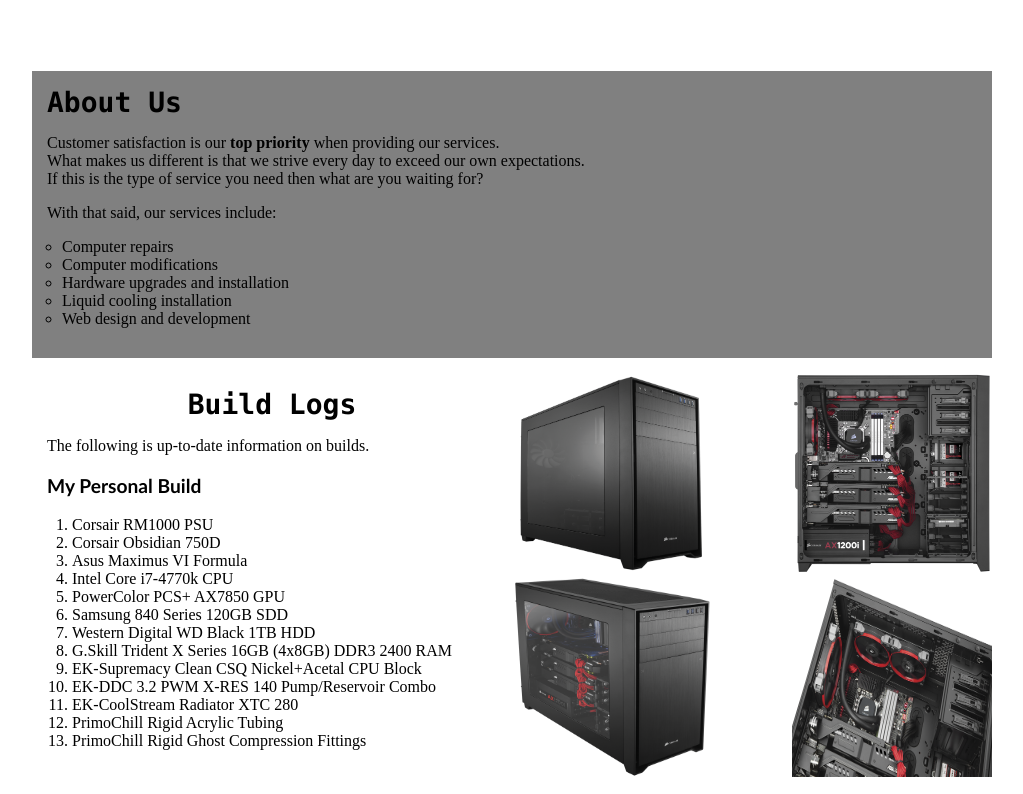
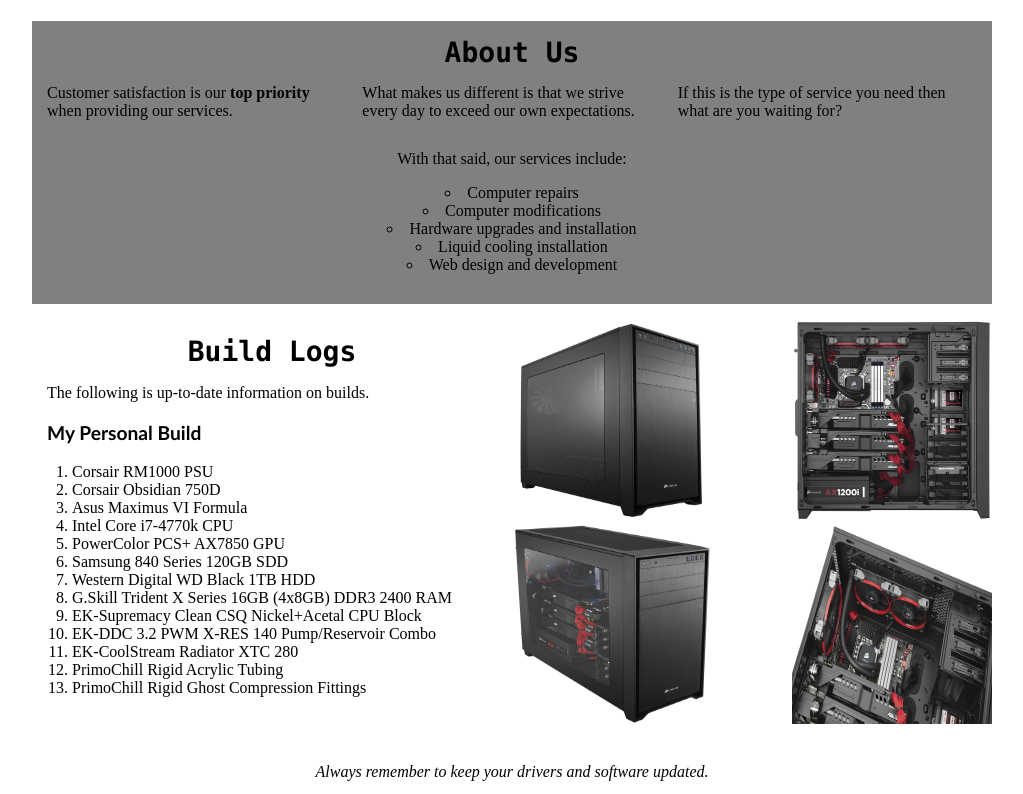
Before and after one commit to ryespecter/wsd, a plain HTML site: page index.html in a window 1280 px wide. Shown: the part 620-1414 px from the top of the page, without its empty margins (128-1151 px from the left). Drawn offline with Linux system fonts and the light colour scheme.

Commit message:
fixed comments
changed colors to hex, added gradient to nav buttons, mad 3 columns in
about section, created opacity for contact section bg

```diff
--- a/css/main.css
+++ b/css/main.css
@@ -11,7 +11,7 @@ body {
 
 h1 {
 	font: bold 300%/50px "Lucida Console", Monaco, monospace;
-	color: white;
+	color: #fff;
 	background: #000;
 	margin: 0;
 	padding: 15px;
@@ -32,7 +32,7 @@ h1 {
 	width: 300px;
 	margin: 0 auto;
 	padding: 0;
-	list-style-type: none;
+	list-style: none;
 	overflow: hidden;
 }
 
@@ -43,19 +43,20 @@ h1 {
 
 .navlink {
 	text-decoration: none;
-	background: #000;
-	border: 1px solid white;
+	background: linear-gradient(#fff, #000, #fff);
+	border: 1px solid #fff;
 	border-radius: 6px;
 	margin: 0 10px 0;
 	display: block;
 	height: 30px;
 	line-height: 30px;
 	text-align: center;
-	color: white;
+	color: #fff;
 }
 
 .navlink:hover{
-	background: #808080;
+	background: linear-gradient(#000, #fff, #000);
+	color: #000;
 }
 
 /*--------------------------Body Content--------------------------*/
@@ -64,6 +65,7 @@ h2, h3 {
 	font: bold 175% "Lucida Console", Monaco, monospace;
 	margin: 0;
 	padding: 15px;
+	text-align: center;
 }
 
 #welcome {
@@ -76,37 +78,45 @@ h2, h3 {
 	background: #808080;
 	width: 500px;
 	height: 400px;
-	margin: 0 0 100px;
+	margin: 0 0 50px;
 	padding: 0;
 	float: left;
 }
 
 .welcomenote {
 	font: 1em "trebuchet ms", helvetica, arial, sans-serif;
-	color: white;
+	color: #fff;
 	text-align: center;
 	background: #808080;
 	width: 460px;
 	height: 400px;
-	margin: 0 0 100px;
+	margin: 0 0 50px;
 	padding: 0;
 	float: left;
 }
 
-#aboutus {
+.aboutus {
 	background: #808080;
-	margin: 0;
+	margin: 0 auto;
 	clear: both;
 }
 
 .aboutnote {
 	padding: 0 15px 0;
+	columns: 200px 3;
+	-webkit-columns: 200px 3;
+	-moz-columns: 200px 3;
 }
 
-.services{
-	list-style: circle;
-	margin: 0 0 15px;
-	padding: 0 30px 30px;
+.services1{
+	padding: 30px 0 0;
+	text-align: center;
+}
+
+.services2{
+	list-style: circle inside;
+	padding: 0 0 30px;
+	text-align: center;
 }
 
 #buildlogs {
@@ -128,6 +138,10 @@ h2, h3 {
 .personalbuild {
 	font: bold 1.2em "trebuchet ms", helvetica, arial, sans-serif;
 	padding: 0 15px 0;
+}
+
+.gallery {
+	list-style: none;
 }
 
 #p1 {
@@ -152,14 +166,14 @@ aside {
 }
 
 #contactus {
-	color: white;
-	text-align: center;
+	color: #fff;
 	background: #000;
+	opacity: .8;
 	clear: both;
 }
 
 .contactus {
-	color: white;
+	color: #fff;
 }
 
 .contactinfo {
@@ -167,11 +181,11 @@ aside {
 }
 
 .email {
-	padding: 0 0 30px;
+	padding: 0 15px 30px;
 }
 
 #elink {
-	color: white;
+	color: #fff;
 }
 
 #elink:hover {
@@ -181,7 +195,7 @@ aside {
 /*-------------------------Footer Content-------------------------*/
 
 footer {
-	color: white;
+	color: #fff;
 	background: #000;
 	margin: 435px 0 0;
 	text-align: center;
--- a/index.html
+++ b/index.html
@@ -48,17 +48,21 @@
 
 		</section>
 
-		<section id="aboutus">
+		<section class="aboutus">
 
-			<h3>About Us</h3>
+			<h3 id="aboutus">About Us</h3>
 
-			<div class="aboutnote">Customer satisfaction is our <strong>top priority</strong> when providing our services.</div>
-			<div class="aboutnote">What makes us different is that we strive every day to exceed our own expectations.</div>
-			<div class="aboutnote">If this is the type of service you need then what are you waiting for?</div>
+		<div class="aboutnote">
 
-			<p class="aboutnote">With that said, our services include:</p>
+			<div>Customer satisfaction is our <strong>top priority</strong> when providing our services.</div>
+			<div>What makes us different is that we strive every day to exceed our own expectations.</div>
+			<div>If this is the type of service you need then what are you waiting for?</div>
 
-				<ul class="services">
+		</div>
+
+			<div class="services1">With that said, our services include:</div>
+
+				<ul class="services2">
 					<li>Computer repairs</li>
 					<li>Computer modifications</li>
 					<li>Hardware upgrades and installation</li>
@@ -97,17 +101,16 @@
 
 		<article id="buildpreviews">
 
-			<div id="p1"><img src="images/personal_build0.jpg" width='200' height='200'
-			alt=''/></div>
-
-			<div id="p2"><img src="images/personal_build1.jpg" width='200' height='200'
-			alt=''/></div>
-
-			<div id="p3"><img src="images/personal_build2.jpg" width='200' height='200'
-			alt=''/></div>
-
-			<div id="p4"><img src="images/personal_build3.jpg" width='200' height='200'
-			alt=''/></div>
+				<ul class="gallery">
+					<li id="p1"><img src="images/personal_build0.jpg" width='200' height='200'
+					alt=''/></li>
+					<li id="p2"><img src="images/personal_build1.jpg" width='200' height='200'
+					alt=''/></li>
+					<li id="p3"><img src="images/personal_build2.jpg" width='200' height='200'
+					alt=''/></li>
+					<li id="p4"><img src="images/personal_build3.jpg" width='200' height='200'
+					alt=''/></li>
+				</ul>
 
 		</article>
 
```
